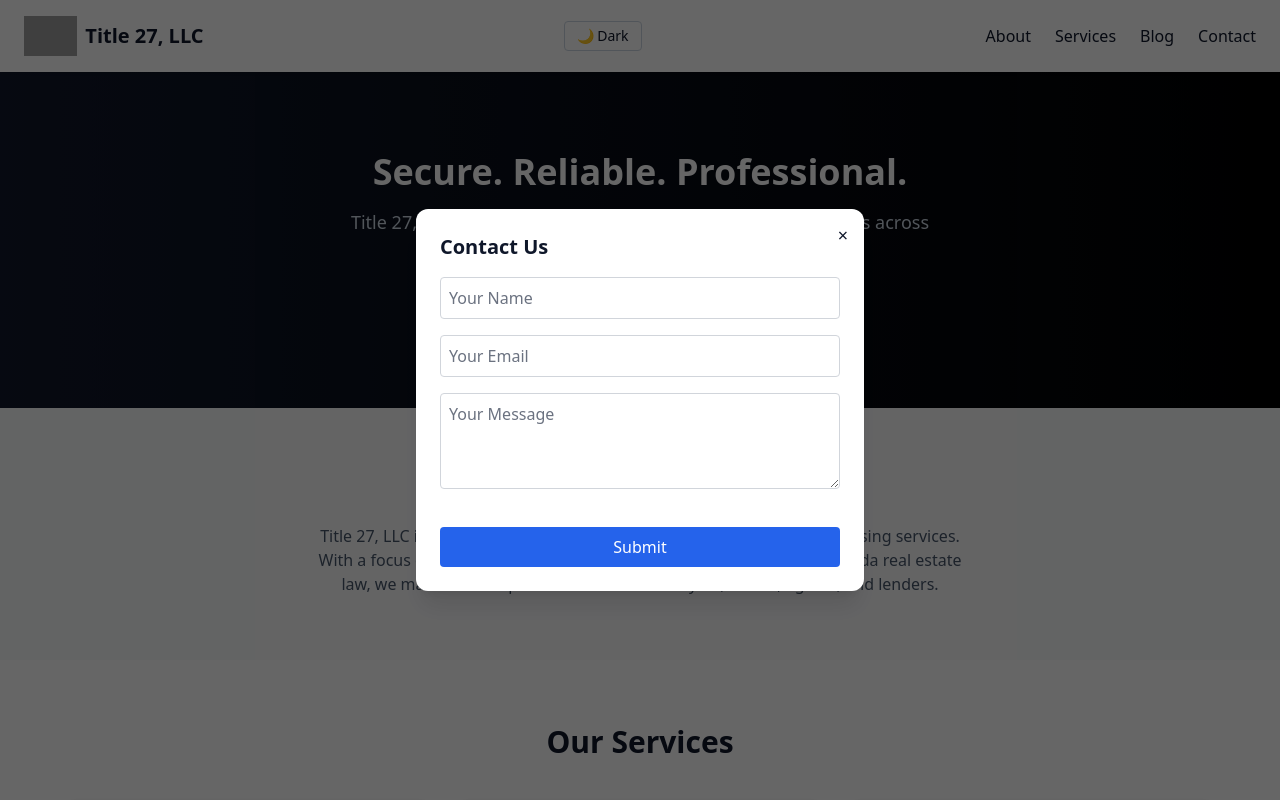
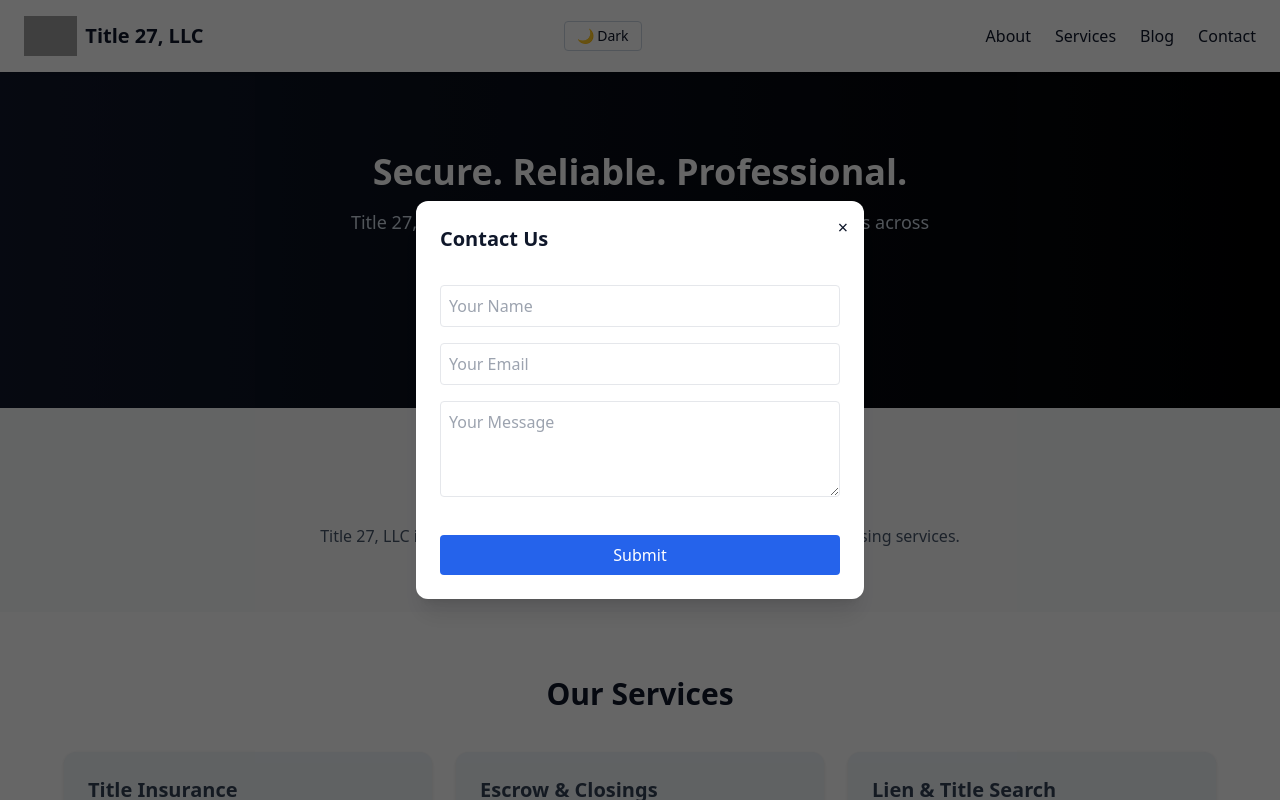
Before and after one commit to Chajir/title27-website, a React (Vite) app: page / in a window 1280 px wide. Both pictures are taken after a click on the button "Get Started". Shown: the top 800 px of the page. Built offline with nearby package versions, Linux system fonts and the light colour scheme; grey boxes are pictures that could not be loaded.

Commit message:
Fix duplicate footer and return block in Title27HomePage

```diff
--- a/src/Title27HomePage.jsx
+++ b/src/Title27HomePage.jsx
@@ -41,44 +41,33 @@ useEffect(() => {
 
   return (
     <div className="min-h-screen bg-white text-slate-900 dark:bg-slate-900 dark:text-white transition-colors duration-300">
-      {/* Navigation */}
-      <nav className="bg-white dark:bg-slate-900 shadow px-6 py-4 sticky top-0 z-50 transition-colors duration-300">
+
+      {/* Header + Nav */}
+      <header className="bg-white dark:bg-slate-900 shadow sticky top-0 z-50 transition-colors duration-300">
+        <nav className="px-6 py-4" aria-label="Main navigation">
           <div className="flex justify-between items-center">
-
-    {/* Logo + Brand Name */}
+            {/* Logo + Brand */}
             <div className="flex items-center space-x-2">
               <img src="/title27-logo.png" alt="Title 27 Logo" className="h-10 w-auto" />
               <span className="text-xl font-semibold">Title 27, LLC</span>
             </div>
             <button
               onClick={() => setIsDarkMode(!isDarkMode)}
+              aria-label="Toggle dark mode"
               className="ml-4 px-3 py-1 border border-slate-300 rounded text-sm hover:bg-slate-100 dark:hover:bg-slate-800"
             >
               {isDarkMode ? '☀️ Light' : '🌙 Dark'}
             </button>
-
-    {/* Hamburger Menu Button */}
             <button
               className="md:hidden"
               onClick={() => setMenuOpen(!menuOpen)}
               aria-label="Toggle menu"
             >
-      <svg
-        className="w-6 h-6"
-        fill="none"
-        stroke="currentColor"
-        strokeWidth="2"
-        viewBox="0 0 24 24"
-      >
-        <path
-          strokeLinecap="round"
-          strokeLinejoin="round"
-          d={menuOpen ? "M6 18L18 6M6 6l12 12" : "M4 6h16M4 12h16M4 18h16"}
-        />
+              <svg className="w-6 h-6" fill="none" stroke="currentColor" strokeWidth="2" viewBox="0 0 24 24">
+                <path strokeLinecap="round" strokeLinejoin="round"
+                  d={menuOpen ? "M6 18L18 6M6 6l12 12" : "M4 6h16M4 12h16M4 18h16"} />
               </svg>
             </button>
-
-    {/* Desktop Menu */}
             <div className="hidden md:flex space-x-6">
               <a href="#about" className="hover:underline">About</a>
               <a href="#services" className="hover:underline">Services</a>
@@ -87,7 +76,7 @@ useEffect(() => {
             </div>
           </div>
 
-  {/* Mobile Menu */}
+          {/* Mobile Nav */}
           {menuOpen && (
             <div className="mt-4 md:hidden space-y-2">
               <a href="#about" className="block hover:underline">About</a>
@@ -97,14 +86,15 @@ useEffect(() => {
             </div>
           )}
         </nav>
+      </header>
+
+      {/* Main Content */}
+      <main>
 
         {/* Hero Section */}
         <motion.section
           className="relative bg-gradient-to-r from-slate-900 to-black text-white py-20 text-center dark:from-slate-800 dark:to-slate-900"
-        initial="hidden"
-        whileInView="visible"
-        viewport={{ once: true }}
-        variants={staggerContainer}
+          initial="hidden" whileInView="visible" viewport={{ once: true }} variants={staggerContainer}
         >
           <div className="max-w-2xl mx-auto px-4">
             <motion.h1 className="text-4xl font-bold mb-4" variants={fadeIn}>
@@ -125,42 +115,24 @@ useEffect(() => {
         </motion.section>
 
         {/* About Section */}
-      <motion.section
-        id="about"
-        className="py-16 px-6 bg-gray-50 text-center dark:bg-slate-800"
-        initial="hidden"
-        whileInView="visible"
-        viewport={{ once: true }}
-        variants={fadeIn}
-      >
+        <motion.section id="about" className="py-16 px-6 bg-gray-50 text-center dark:bg-slate-800" initial="hidden" whileInView="visible" viewport={{ once: true }} variants={fadeIn}>
           <h2 className="text-3xl font-bold mb-4">Who We Are</h2>
           <p className="max-w-2xl mx-auto text-slate-600">
-          Title 27, LLC is dedicated to delivering accurate and efficient title and closing services. With a focus on customer satisfaction and a deep understanding of Florida real estate law, we make the title process seamless for buyers, sellers, agents, and lenders.
+            Title 27, LLC is dedicated to delivering accurate and efficient title and closing services.
           </p>
         </motion.section>
 
         {/* Services Section */}
-      <motion.section
-        id="services"
-        className="py-16 px-6 bg-white dark:bg-slate-900"
-        initial="hidden"
-        whileInView="visible"
-        viewport={{ once: true }}
-        variants={fadeIn}
-      >
+        <motion.section id="services" className="py-16 px-6 bg-white dark:bg-slate-900" initial="hidden" whileInView="visible" viewport={{ once: true }} variants={fadeIn}>
           <h2 className="text-3xl font-bold text-center mb-10">Our Services</h2>
           <div className="grid md:grid-cols-3 gap-6 max-w-6xl mx-auto">
-          {["Title Insurance", "Escrow & Closings", "Lien & Title Search"].map((title, index) => (
-            <motion.div
-              key={title}
-              variants={fadeIn}
-              className="bg-slate-100 dark:bg-slate-800 p-6 rounded-xl shadow hover:shadow-md transition text-slate-700 dark:text-slate-100"
-              >
+            {["Title Insurance", "Escrow & Closings", "Lien & Title Search"].map((title) => (
+              <motion.div key={title} variants={fadeIn} className="bg-slate-100 dark:bg-slate-800 p-6 rounded-xl shadow hover:shadow-md transition text-slate-700 dark:text-slate-100">
                 <h3 className="text-xl font-semibold mb-2">{title}</h3>
-              <p className="text-slate-700">
-                {title === "Title Insurance" && "Protect your property rights with comprehensive title insurance coverage backed by industry expertise."}
-                {title === "Escrow & Closings" && "We manage closings with professionalism and precision, ensuring all documents and funds are handled properly."}
-                {title === "Lien & Title Search" && "We provide thorough and accurate lien and title searches to identify and resolve potential issues before closing."}
+                <p>
+                  {title === "Title Insurance" && "Protect your property rights with title insurance coverage."}
+                  {title === "Escrow & Closings" && "We manage closings with professionalism and precision."}
+                  {title === "Lien & Title Search" && "We provide accurate lien and title searches."}
                 </p>
               </motion.div>
             ))}
@@ -168,104 +140,53 @@ useEffect(() => {
         </motion.section>
 
         {/* Contact Section */}
-<motion.section
-  id="contact"
-  className="py-16 px-6 bg-slate-100 dark:bg-slate-800 text-center"
-  initial="hidden"
-  whileInView="visible"
-  viewport={{ once: true }}
-  variants={fadeIn}
->
+        <motion.section id="contact" className="py-16 px-6 bg-slate-100 dark:bg-slate-800 text-center" initial="hidden" whileInView="visible" viewport={{ once: true }} variants={fadeIn}>
           <h2 className="text-3xl font-bold mb-4">Get in Touch</h2>
-
           <p className="mb-2 font-medium">📍 Address:</p>
           <p className="mb-4">3750 NW 87th Ave # 700, Doral, FL 33178</p>
-
           <p className="mb-2 font-medium">✉️ Email:</p>
           <p className="mb-4">
-    <a href="mailto:contact@title27llc.com" className="text-blue-600 hover:underline">
-      contact@title27llc.com
-    </a>
+            <a href="mailto:contact@title27llc.com" className="text-blue-600 hover:underline">contact@title27llc.com</a>
           </p>
-
           <div className="mt-6 max-w-2xl mx-auto">
             <iframe
-      src="https://www.google.com/maps/embed?pb=!1m18!1m12!1m3!1d3582.823181073615!2d-80.33536082476737!3d25.81007310726847!2m3!1f0!2f0!3f0!3m2!1i1024!2i768!4f13.1!3m3!1m2!1s0x88d9b9983c9efb25%3A0x35fbe0c2964d6ce7!2s3750%20NW%2087th%20Ave%20%23700%2C%20Doral%2C%20FL%2033178!5e0!3m2!1sen!2sus!4v1712594577281!5m2!1sen!2sus"
-      width="100%"
-      height="300"
-      allowFullScreen=""
-      loading="lazy"
-      referrerPolicy="no-referrer-when-downgrade"
-      className="rounded-lg shadow"
+              src="https://www.google.com/maps/embed?pb=!1m18..."
+              width="100%" height="300" allowFullScreen="" loading="lazy"
+              referrerPolicy="no-referrer-when-downgrade" className="rounded-lg shadow"
             />
           </div>
-
           <div className="mt-6">
-    <button
-      onClick={() => setShowForm(true)}
-      className="bg-blue-600 text-white px-5 py-2 rounded hover:bg-blue-700 transition"
-    >
+            <button onClick={() => setShowForm(true)} className="bg-blue-600 text-white px-5 py-2 rounded hover:bg-blue-700 transition">
               Send a Message
             </button>
           </div>
         </motion.section>
-
-
-{/* Contact Form Modal */}
-{showForm && (
-  <div className="fixed inset-0 bg-black bg-opacity-60 flex justify-center items-center z-50">
-    <div className="bg-white dark:bg-slate-800 dark:text-white rounded-xl shadow-xl p-6 w-full max-w-md relative">
-      <button
-        onClick={() => setShowForm(false)}
-        className="absolute top-3 right-4 text-lg"
-      >
-        ×
-      </button>
-      <h3 className="text-xl font-bold mb-4">Contact Us</h3>
-      <form
-        action="https://formspree.io/f/mkgjpzdp"
-        method="POST"
-        className="space-y-4"
-      >
-        <input
-          type="text"
-          name="name"
-          placeholder="Your Name"
-          className="w-full border border-gray-300 dark:border-gray-600 p-2 rounded bg-white dark:bg-gray-700 text-black dark:text-white placeholder-gray-500 dark:placeholder-gray-400"
-          required
-        />
-        <input
-          type="email"
-          name="email"
-          placeholder="Your Email"
-          className="w-full border border-gray-300 dark:border-gray-600 p-2 rounded bg-white dark:bg-gray-700 text-black dark:text-white placeholder-gray-500 dark:placeholder-gray-400"
-          required
-        />
-        <textarea
-          name="message"
-          placeholder="Your Message"
-          className="w-full border border-gray-300 dark:border-gray-600 p-2 rounded bg-white dark:bg-gray-700 text-black dark:text-white placeholder-gray-500 dark:placeholder-gray-400 h-24"
-          required
-        ></textarea>
-
-        {/* reCAPTCHA container */}
-        <div id="g-recaptcha" className="flex justify-center"></div>
-
-        <button
-          type="submit"
-          className="w-full bg-blue-600 text-white px-4 py-2 rounded hover:bg-blue-700 transition"
-        >
-          Submit
-        </button>
-      </form>
-    </div>
-  </div>
-)}
+      </main>
 
       {/* Footer */}
       <footer className="bg-white dark:bg-gray-800 border-t text-center text-sm text-slate-500 dark:text-slate-400 py-6">
         &copy; {new Date().getFullYear()} Title 27, LLC. All rights reserved.
       </footer>
+
+      {/* Contact Modal */}
+      {showForm && (
+        <div className="fixed inset-0 bg-black bg-opacity-60 flex justify-center items-center z-50" role="dialog" aria-modal="true">
+          <div className="bg-white dark:bg-slate-800 dark:text-white rounded-xl shadow-xl p-6 w-full max-w-md relative">
+            <button onClick={() => setShowForm(false)} className="absolute top-3 right-4 text-lg">×</button>
+            <h3 className="text-xl font-bold mb-4">Contact Us</h3>
+            <form action="https://formspree.io/f/mkgjpzdp" method="POST" className="space-y-4">
+              <label htmlFor="name" className="sr-only">Name</label>
+              <input id="name" name="name" type="text" placeholder="Your Name" aria-label="Your Name" required className="w-full p-2 rounded border bg-white dark:bg-gray-700 text-black dark:text-white" />
+              <label htmlFor="email" className="sr-only">Email</label>
+              <input id="email" name="email" type="email" placeholder="Your Email" aria-label="Your Email" required className="w-full p-2 rounded border bg-white dark:bg-gray-700 text-black dark:text-white" />
+              <label htmlFor="message" className="sr-only">Message</label>
+              <textarea id="message" name="message" placeholder="Your Message" aria-label="Your Message" required className="w-full p-2 rounded border bg-white dark:bg-gray-700 text-black dark:text-white h-24"></textarea>
+              <div id="g-recaptcha" className="flex justify-center" />
+              <button type="submit" className="w-full bg-blue-600 text-white px-4 py-2 rounded hover:bg-blue-700">Submit</button>
+            </form>
+          </div>
+        </div>
+      )}
     </div>
   );
 }
```
Lines whose indentation alone changed are shown as unchanged.
